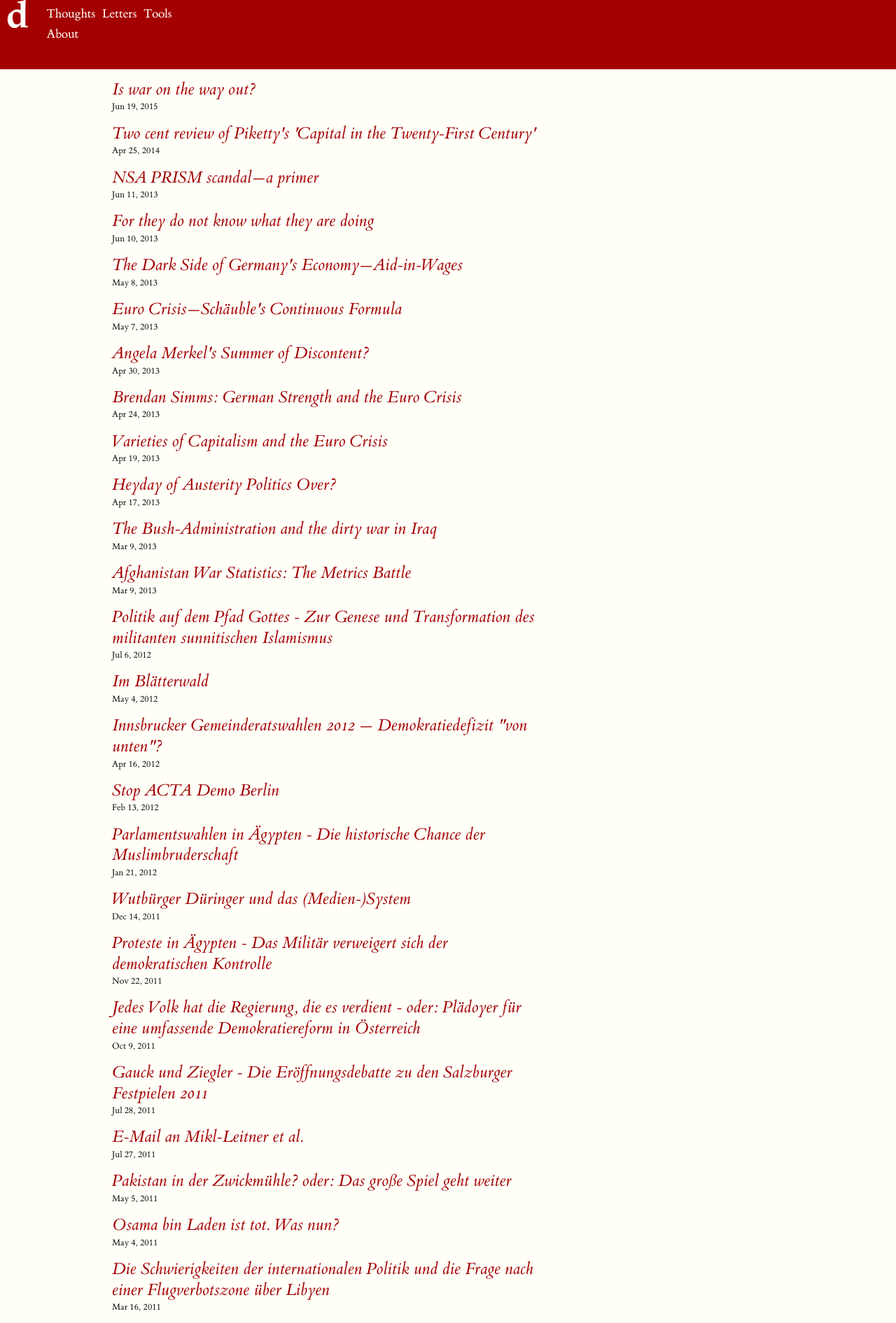
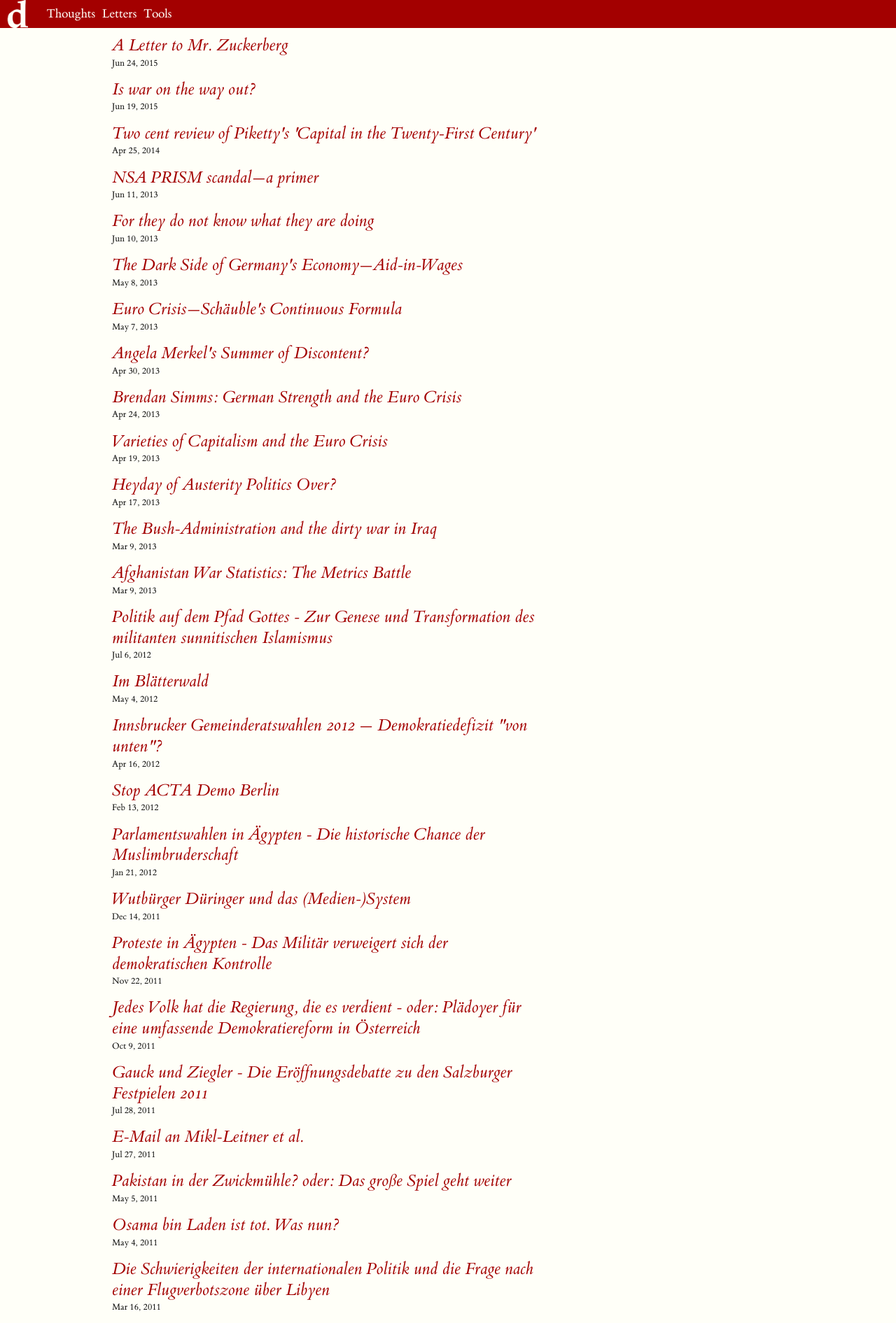
Before and after one commit to mo-tom/bkp, a Jekyll site: the page built from index.html, in a window 1280 px wide. Shown: the top 1891 px of the page at 70% size. Built offline with Jekyll 4.4.1, drawn with Linux system fonts in a browser that asks for light colours.

Commit message:
header menu update

```diff
--- a/css/tufte.css
+++ b/css/tufte.css
@@ -213,7 +213,7 @@
   background-color: #a30000;
   margin-top: -50px !important;
   width: 100%;
-  height: 11%;
+  height: 40px;
   margin-top: 0px;
   position: absolute;
   overflow: hidden;
```
Also changed, not shown: 2 other files.
